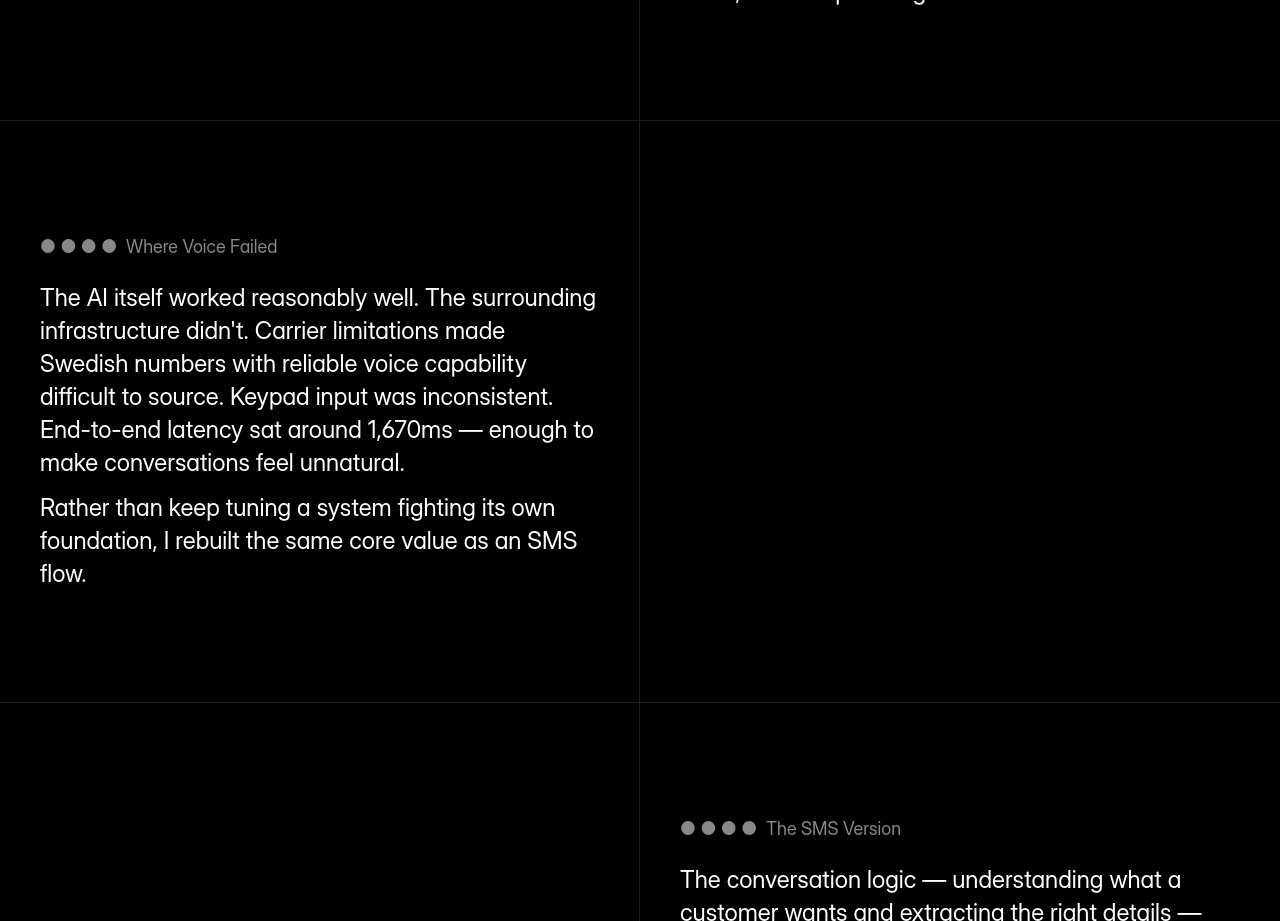
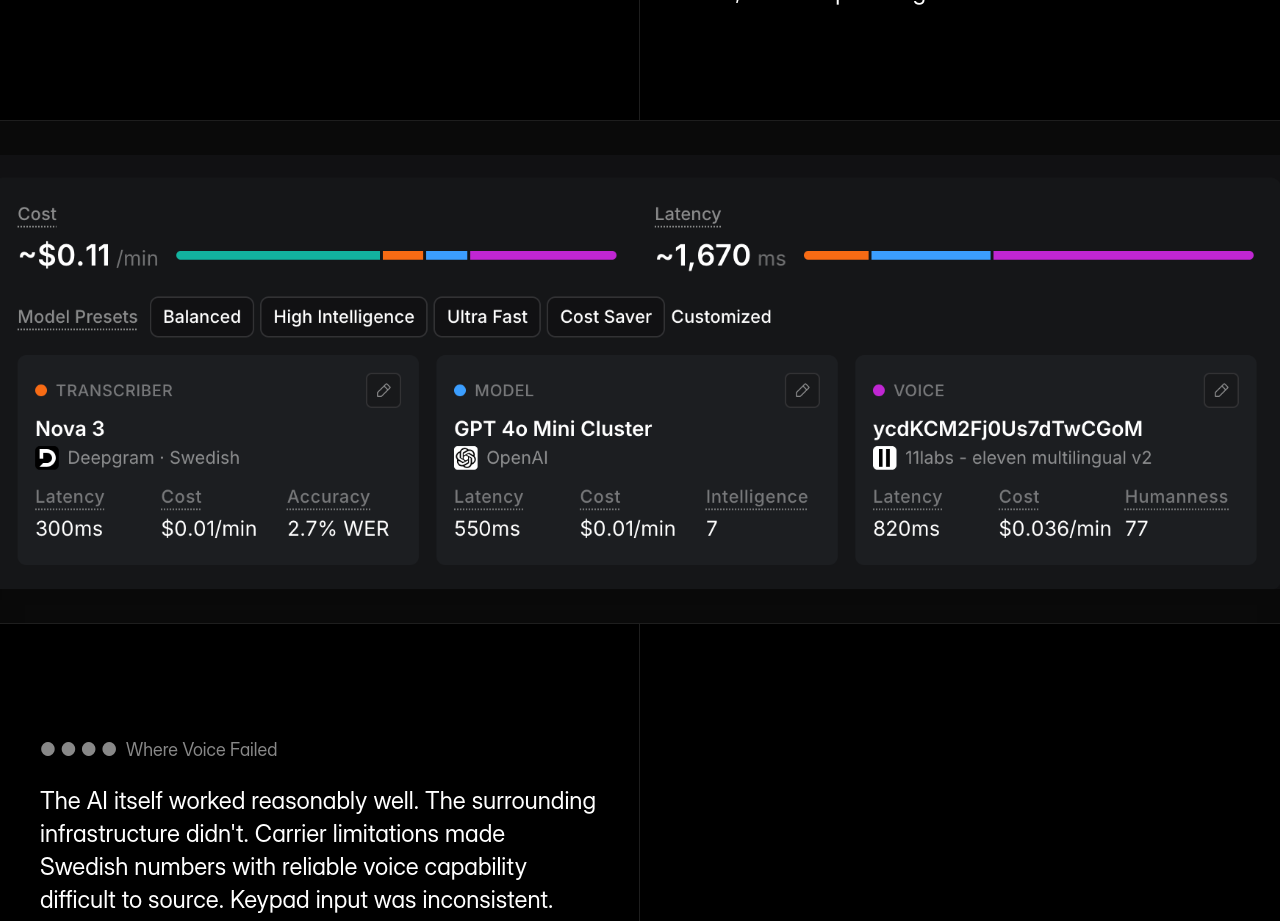
Before and after one commit to Liamcallag/Liam-portfolio, a Next.js app: page /work/ai-booking-assistant in a window 1280 px wide. Shown: the part 1500-2421 px from the top of the page. Built offline with nearby package versions, Linux system fonts and the light colour scheme; a web font is replaced by a local one.

Commit message:
Restore compact Vapi dashboard image in first section

```diff
--- a/app/(site)/work/ai-booking-assistant/page.tsx
+++ b/app/(site)/work/ai-booking-assistant/page.tsx
@@ -20,6 +20,7 @@
             "I started with voice. When a business missed a call, an AI agent would answer, understand what the caller wanted, and collect booking details — service type, date, time — before handing off to staff for confirmation.",
             "The voice assistant was tuned after extensive testing: Deepgram Nova-3 for Swedish transcription, GPT-4o Mini for reasoning, ElevenLabs' multilingual model chosen specifically for pronunciation accuracy over raw speed. I tested it deliberately — ambiguous requests, mid-conversation corrections, background noise, unusual phrasing.",
           ],
+          image: { src: "/work/ai-booking-assistant/vapi-dashboard.png", alt: "Vapi dashboard — Nova-3 transcriber, GPT-4o Mini, ElevenLabs Multilingual v2, latency and cost breakdown" },
         },
         {
           heading: "Where Voice Failed",
```
